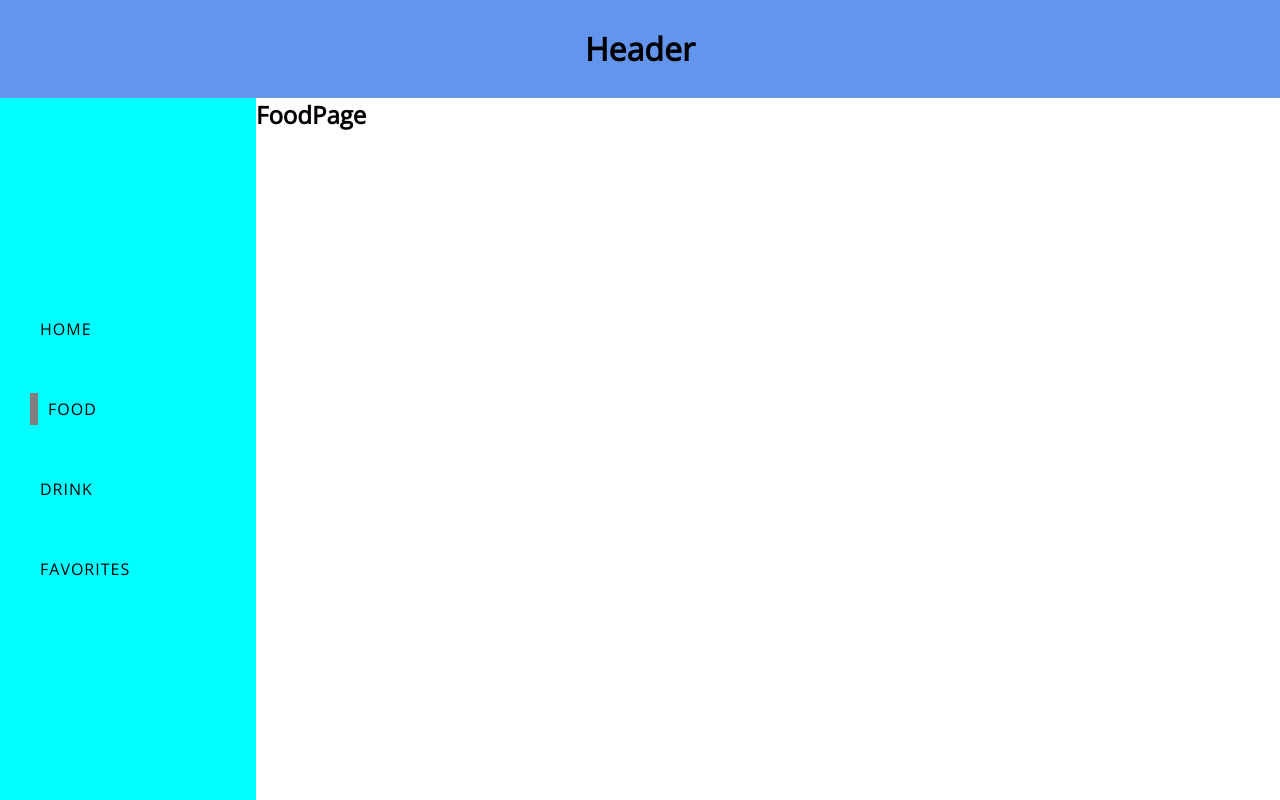
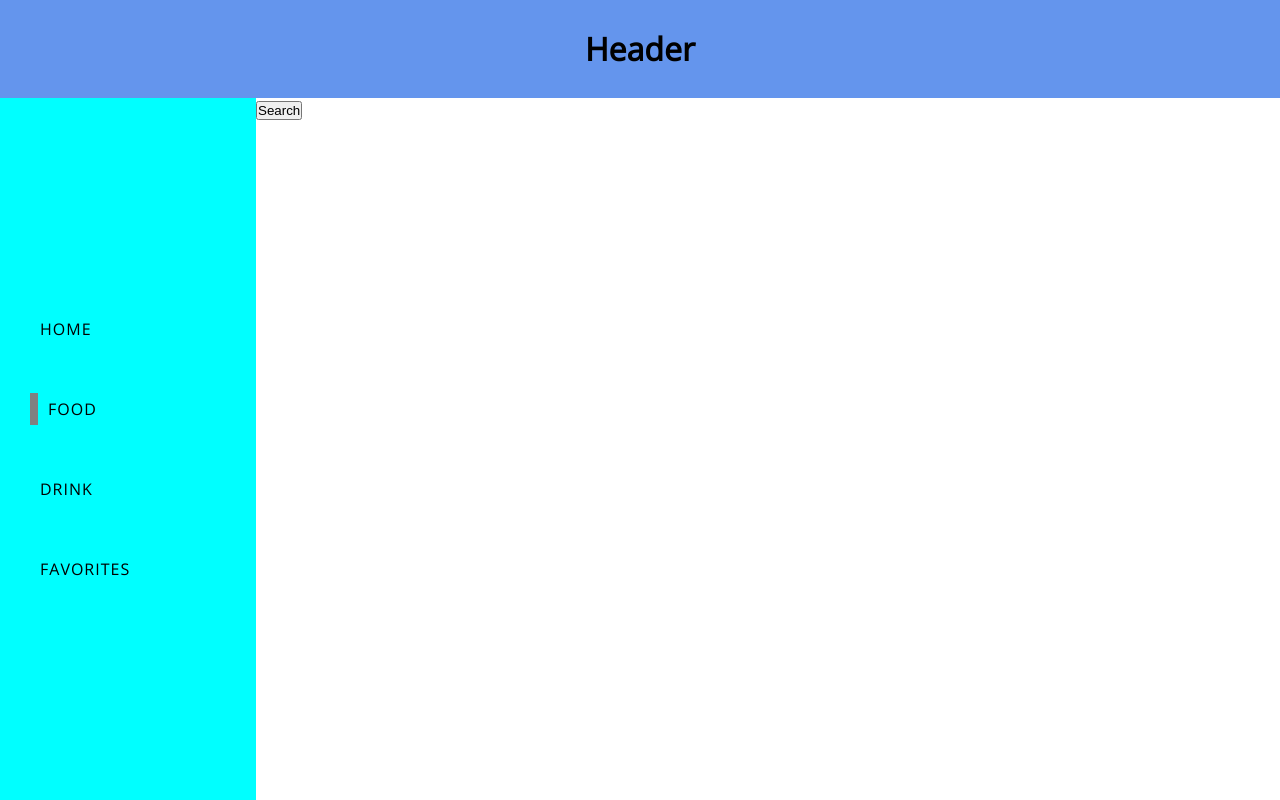
Before and after one commit to TomiKowi/React-Food-App, a React (Create React App) app in the folder my-app/: page /Food in a window 1280 px wide. Built offline with nearby package versions, Linux system fonts and the light colour scheme.

Commit message:
move fetch API to FoodPage.js

```diff
--- a/my-app/src/components/Result.js
+++ b/my-app/src/components/Result.js
@@ -7,6 +7,7 @@ import FavoritesPage from '../pages/FavoritesPage';
 import '../styles/Result.css';
 
 const Result = () => {
+
     return (
         <>
             <Route path="/" exact component={HomePage} />
--- a/my-app/src/pages/FoodPage.js
+++ b/my-app/src/pages/FoodPage.js
@@ -1,9 +1,39 @@
-import React from 'react';
+import React, { Component } from 'react';
 
-const FoodPage = () => {
-    return (
-        <h2>FoodPage</h2>
-    );
+class FoodPage extends Component {
+
+
+    state = {
+        meal: "",
+    }
+
+    handleSearchFoodClick = () => {
+
+        const API = "https://www.themealdb.com/api/json/v1/1/random.php"
+
+        fetch(API)
+            .then(response => {
+                if (response.ok) { return response }
+                throw Error("Ups, something went wrong")
+            })
+            .then(response => response.json())
+            .then(data => {
+                this.setState(state => ({
+
+                    meal: data.meals[0].idMeal
+                }))
+            })
+    }
+
+    render() {
+
+        return (
+            <div className="foodContainer">
+                <button onClick={this.handleSearchFoodClick}>Search</button>
+                <h2>{this.state.meal}</h2>
+            </div>
+        );
+    }
 }
 
 export default FoodPage;
```
